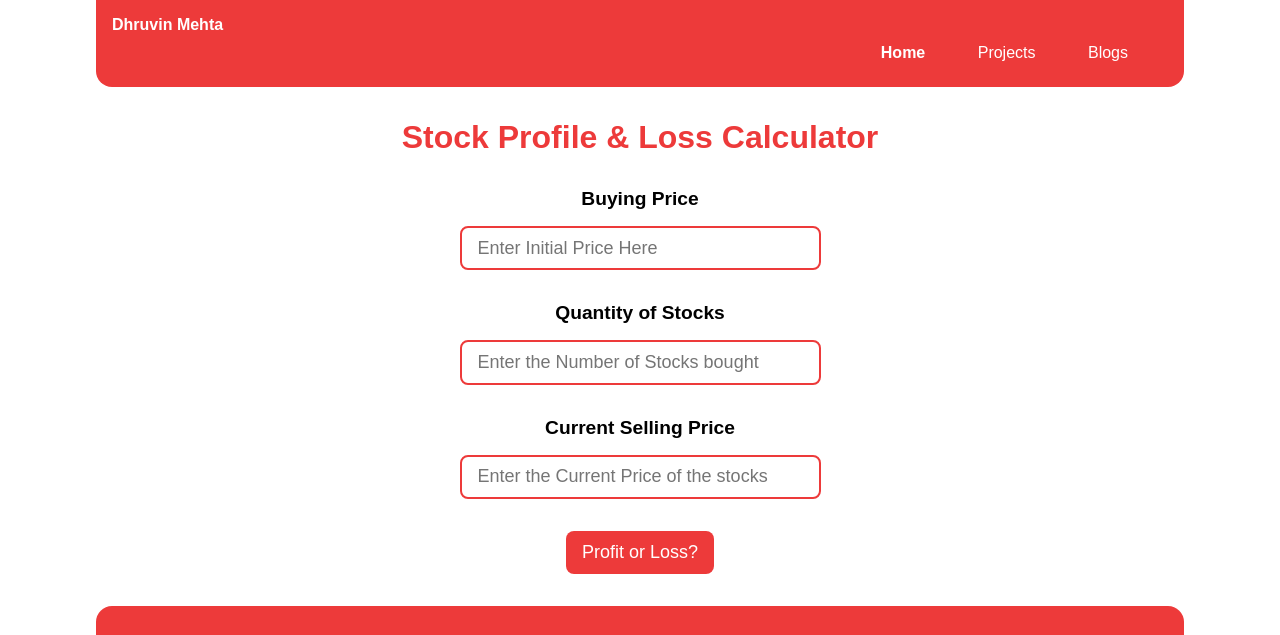
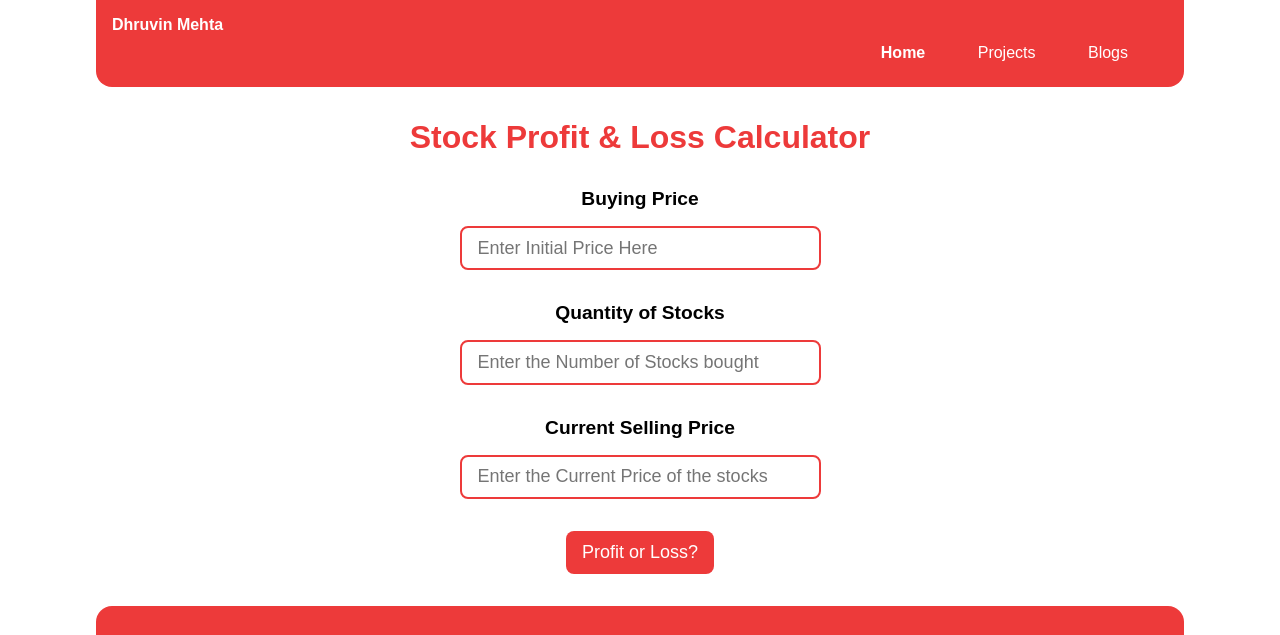
Before and after one commit to dhruvin25799/stock_profit_loss_calculator, a plain HTML site: page index.html in a window 1280 px wide. Shown: the top 635 px of the page. Drawn offline with Linux system fonts and the light colour scheme; a web font is replaced by a local one.

Commit message:
Fixed a spelling error

```diff
--- a/index.html
+++ b/index.html
@@ -23,7 +23,7 @@
         </ul>
     </nav>
     <header>
-      <h1 class="heading">Stock Profile & Loss Calculator</h1>
+      <h1 class="heading">Stock Profit & Loss Calculator</h1>
     </header>
     <main class="main">
       <label class="input-label" for="initial-price">
```
